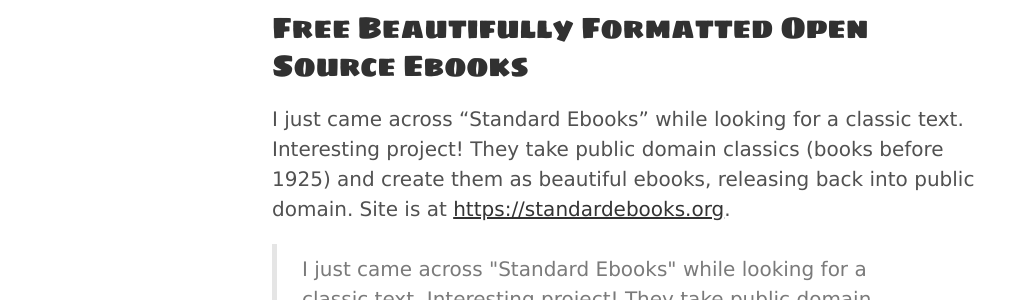
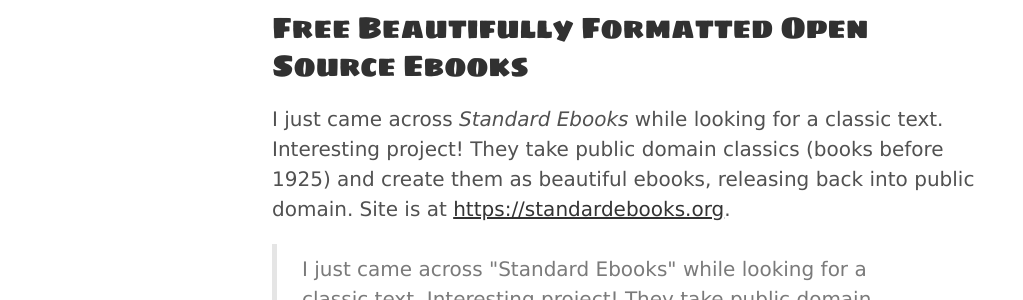
Before and after one commit to tracyjordan/tracyjordan.github.io, a Jekyll site: the page built from _posts/2020-04-27-standard-ebooks.md, in a window 1280 px wide. Shown: the part 193-493 px from the top of the page, without its empty margins (8-1031 px from the left). Built offline with Jekyll 4.4.1, drawn with Linux system fonts in a browser that asks for light colours; comment, search, counter and statistics services are not loaded.

```diff
--- a/_posts/2020-04-27-standard-ebooks.md
+++ b/_posts/2020-04-27-standard-ebooks.md
@@ -9,6 +9,6 @@ published: true
 
 <h2>Free Beautifully Formatted Open Source Ebooks</H2>
 
-I just came across "Standard Ebooks" while looking for a classic text. Interesting project! They take public domain classics (books before 1925) and create them as beautiful ebooks, releasing back into public domain. Site is at <a href="https://standardebooks.org" title="Free Beautifully Formatted Open Source Ebooks" target="_blank" rel="nofollow">https://standardebooks.org</a>.
+I just came across <i>Standard Ebooks</i> while looking for a classic text. Interesting project! They take public domain classics (books before 1925) and create them as beautiful ebooks, releasing back into public domain. Site is at <a href="https://standardebooks.org" title="Free Beautifully Formatted Open Source Ebooks" target="_blank" rel="nofollow">https://standardebooks.org</a>.
 
 <blockquote class="twitter-tweet"><p lang="en" dir="ltr">I just came across &quot;Standard Ebooks&quot; while looking for a classic text. Interesting project! They take public domain classics (<a href="https://twitter.com/hashtag/books?src=hash&amp;ref_src=twsrc%5Etfw">#books</a> before 1925) and create them as beautiful <a href="https://twitter.com/hashtag/ebooks?src=hash&amp;ref_src=twsrc%5Etfw">#ebooks</a>, releasing back into public domain. Site is at <a href="https://t.co/0ola1TMJ9S">https://t.co/0ola1TMJ9S</a>.</p>&mdash; Lee (@geraldleejordan) <a href="https://twitter.com/geraldleejordan/status/1254524308631588864?ref_src=twsrc%5Etfw">April 26, 2020</a></blockquote> <script async src="https://platform.twitter.com/widgets.js" charset="utf-8"></script>
```
